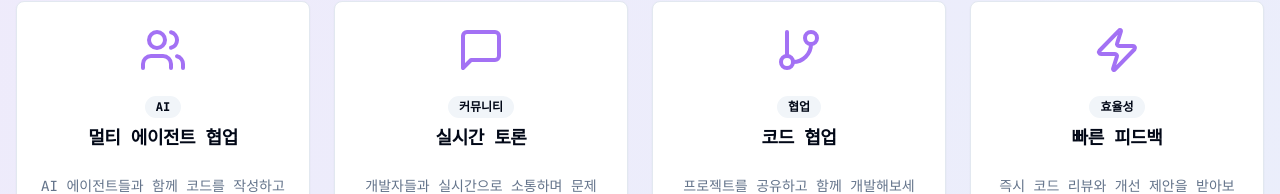
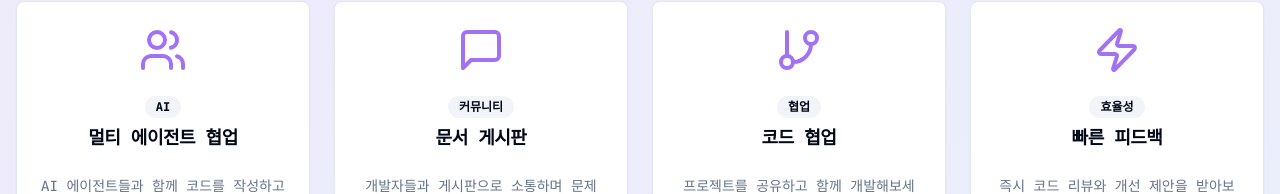
Before and after one commit to KT-aivleschool-bigProject/multi-agent-based-developer-support-system, a React (Vite) app in the folder frontend/: page / in a window 1280 px wide. Shown: the part 758-952 px from the top of the page. Built offline with nearby package versions, Linux system fonts and the light colour scheme; no server answers.

Commit message:
시간여행

```diff
--- a/frontend/src/pages/Index.tsx
+++ b/frontend/src/pages/Index.tsx
@@ -28,7 +28,7 @@ const Index = () => {
 
   const features = [
     { icon: Users, title: '멀티 에이전트 협업', description: 'AI 에이전트들과 함께 코드를 작성하고 리뷰받으세요', badge: 'AI' },
-    { icon: MessageSquare, title: '실시간 토론', description: '개발자들과 실시간으로 소통하며 문제를 해결하세요', badge: '커뮤니티' },
+    { icon: MessageSquare, title: '문서 게시판', description: '개발자들과 게시판으로 소통하며 문제를 해결하세요', badge: '커뮤니티' },
     { icon: GitBranch, title: '코드 협업', description: '프로젝트를 공유하고 함께 개발해보세요', badge: '협업' },
     { icon: Zap, title: '빠른 피드백', description: '즉시 코드 리뷰와 개선 제안을 받아보세요', badge: '효율성' },
   ];
```
